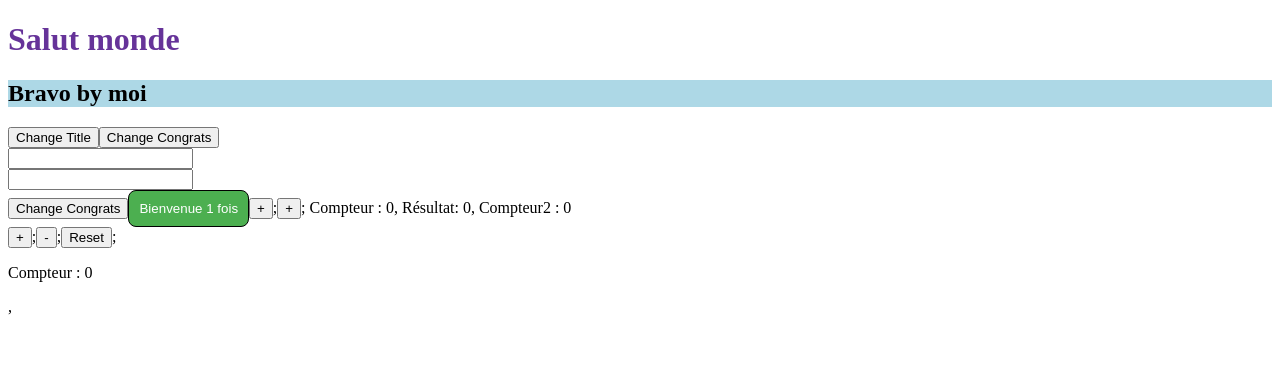
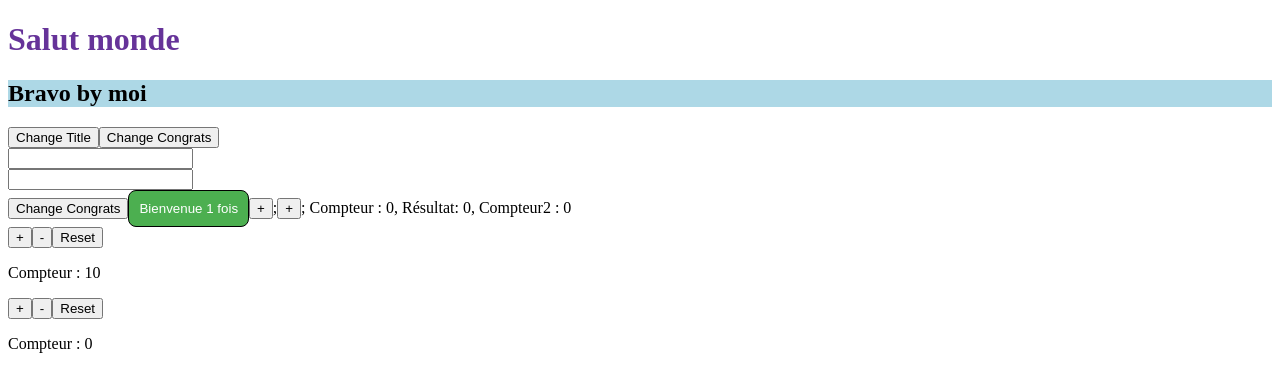
Before and after one commit to Felipebarcon/first-react-training-ex, a React (Create React App) app: page / in a window 1280 px wide. Shown: the top 392 px of the page. Built offline with nearby package versions, Linux system fonts and the light colour scheme.

Commit message:
button reducer ok

```diff
--- a/src/App/App.tsx
+++ b/src/App/App.tsx
@@ -70,6 +70,7 @@ function App() {
       {/* Custom Button */}
       <Bouton onClique={() => alert(texte)} texte="Bienvenue" />
       <BoutonEffect /> <br />
+      <BoutonReducer initialValue={10} />
       <BoutonReducer />
     </>
   );
--- a/src/BoutonReducer/BoutonReducer.tsx
+++ b/src/BoutonReducer/BoutonReducer.tsx
@@ -15,8 +15,12 @@ enum ActionType {
   reset,
 }
 
-const BoutonReducer = () => {
-  const defaultCompteur = { compteur: 0 } as IState;
+interface PropsValue {
+  initialValue?: number;
+}
+
+const BoutonReducer = (props: PropsValue) => {
+  const defaultCompteur = { compteur: props.initialValue ?? 0 };
 
   function choixAction(state: IState, action: IAction) {
     switch (action.type) {
@@ -32,7 +36,10 @@ const BoutonReducer = () => {
   }
 
   // Hook reducer
-  const [state, dispatch] = useReducer(choixAction, defaultCompteur);
+  const [state, dispatch] = useReducer(choixAction, defaultCompteur, () => {
+    defaultCompteur.compteur = props.initialValue ?? 0;
+    return defaultCompteur;
+  });
 
   return (
     <>
@@ -41,17 +48,15 @@ const BoutonReducer = () => {
       >
         +
       </button>
-      ;
       <button
         onClick={() => dispatch({ type: ActionType.decremente, valeur: 1 })}
       >
         -
       </button>
-      ;
       <button onClick={() => dispatch({ type: ActionType.reset })}>
         Reset
       </button>
-      ;<p>Compteur : {state.compteur}</p>,
+      <p>Compteur : {state.compteur}</p>
     </>
   );
 };
```
